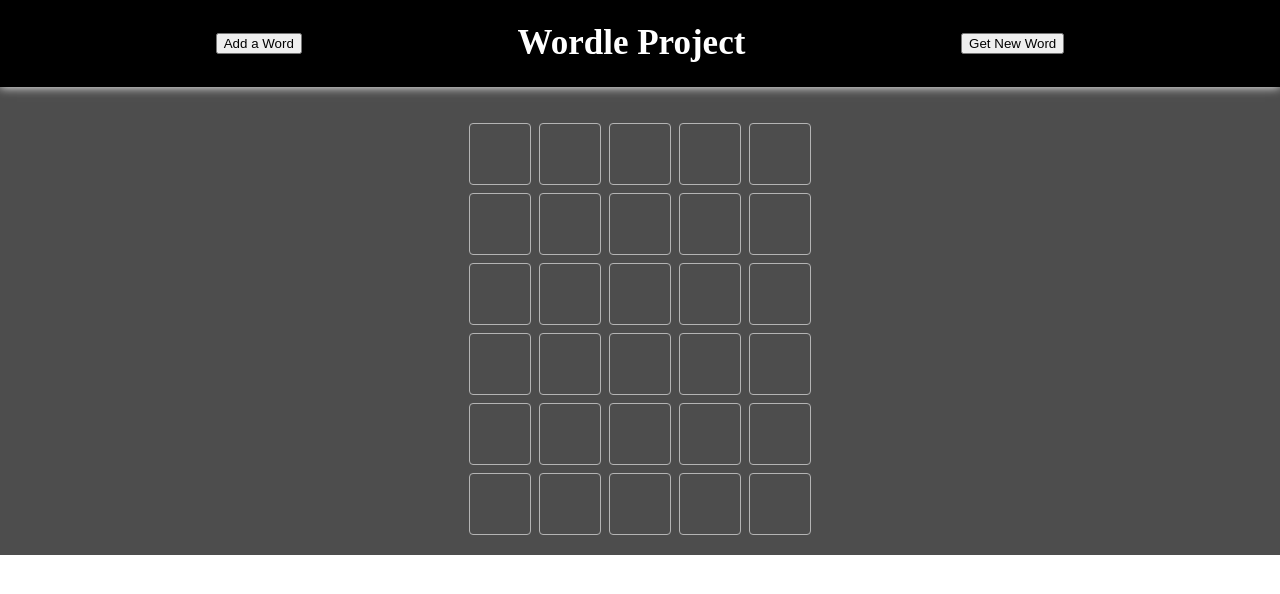
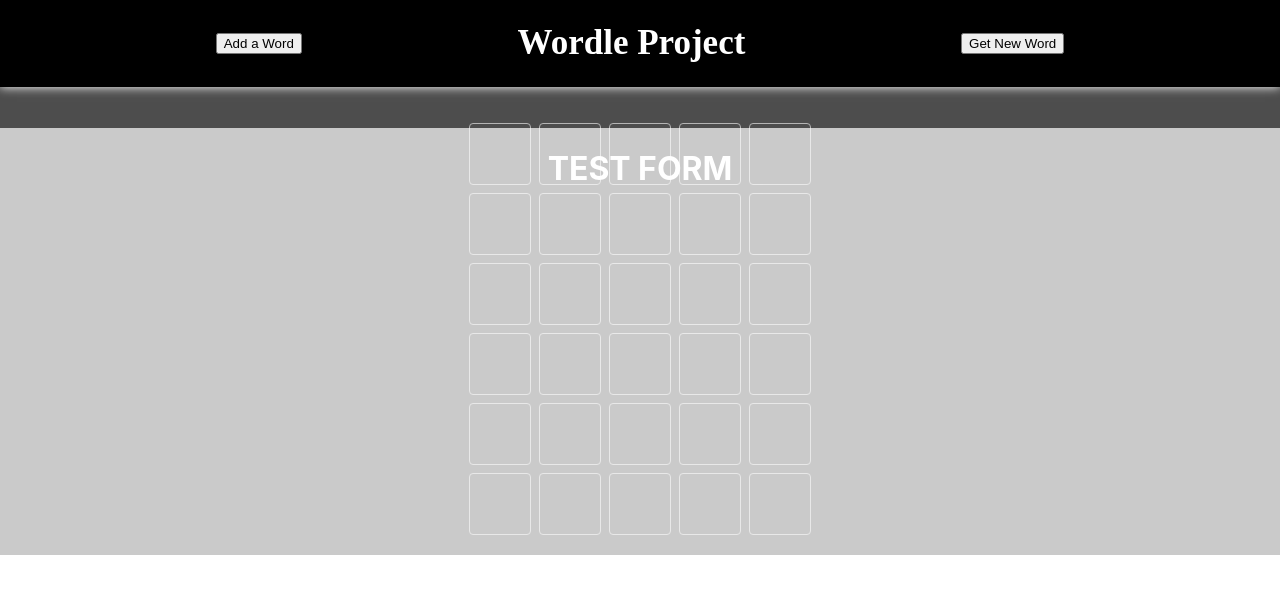
Before and after one commit to Serrin-Sage/Pahse-2-Project, a React (Vite) app: page / in a window 1280 px wide. Both pictures are taken after a click on the button "Add a Word". Shown: the top 594 px of the page. Built offline with nearby package versions, Linux system fonts and the light colour scheme; data requests are answered from the project's data file.

Commit message:
added Modal with some styling and conditional rendering, added Form.jsx no styling or functionality

```diff
--- /dev/null
+++ b/src/assets/form-style.css
@@ -0,0 +1,9 @@
+.form-container {
+    background: rgba(255, 255, 255, 0.7);
+        position: fixed;
+        width: 100%;
+        height: 100%;
+        top: 8rem;
+        left: 0;
+        animation: fadein 0.35s ease-in forwards;
+}
--- /dev/null
+++ b/src/assets/modal-style.css
@@ -0,0 +1,72 @@
+.modal {
+    background: rgba(255, 255, 255, 0.7);
+    position: fixed;
+    width: 100%;
+    height: 100%;
+    top: 8rem;
+    left: 0;
+    animation: fadein 0.35s ease-in forwards;
+}
+/*
+.modal div {
+    max-width: 480px;
+    background: #fff;
+    padding: 40px;
+    border-radius: 10px;
+    margin: 10% auto;
+    box-shadow: 2px 2px 10px rgba(0, 0, 0, 0.3);
+}
+
+.modal .solution {
+    color: #ff004c;
+    font-weight: bold;
+    font-size: 0.8rem;
+    text-transform: uppercase;
+    letter-spacing: 1px;
+}
+
+@keyframes fadein {
+    0% {
+        opacity: 0.0;
+    }
+
+    10% {
+        opacity: 0.1;
+    }
+
+    20% {
+        opacity: 0.2;
+    }
+
+    30% {
+        opacity: 0.3;
+    }
+
+    40% {
+        opacity: 0.4;
+    }
+
+    50% {
+        opacity: 0.5;
+    }
+
+    60% {
+        opacity: 0.6;
+    }
+
+    70% {
+        opacity: 0.7;
+    }
+
+    80% {
+        opacity: 0.8;
+    }
+
+    90% {
+        opacity: 0.9;
+    }
+
+    100% {
+        opacity: 1;
+    }
+} */
--- /dev/null
+++ b/src/components/Form.jsx
@@ -0,0 +1,10 @@
+const Form = () => {
+
+    return (
+        <div className="form-container">
+            <h1>TEST FORM</h1>
+        </div>
+    )
+}
+
+export default Form
--- a/src/components/Header.jsx
+++ b/src/components/Header.jsx
@@ -1,11 +1,14 @@
+import { useState } from 'react'
+import Form from './Form'
 const Header = () => {
+    const [showForm, setShowForm] = useState(false)
     const refreshPage = () => {
         window.location.reload(false);
         }
     return (
         <div className="header">
             <div className='left-container'>
-                <button>Add a Word</button>
+                <button onClick={() => {setShowForm(!showForm)}}>Add a Word</button>
             </div>
             <div className='middle-container'>
                 <h1 className="title">Wordle Project</h1>
@@ -13,6 +16,8 @@ const Header = () => {
             <div className="right-container">
                 <button onClick={refreshPage} className="reset-button">Get New Word</button>
             </div>
+
+            {showForm && <Form />}
         </div>
     )
 }
--- /dev/null
+++ b/src/components/Modal.jsx
@@ -0,0 +1,28 @@
+const Modal = ({ isCorrect, turn, solution }) => {
+    const refreshPage = () => {
+        window.location.reload(false);
+    }
+
+    return (
+        <div className="modal">
+            { isCorrect ? (
+                <div>
+                    <h1>You Win!</h1>
+                    <p className="solution">{solution}</p>
+                    <p>You found the solution in {turn} guesses</p>
+                    <button onClick={() => refreshPage()} className="reset-button">Play Again?</button>
+                </div>
+            ) : (
+                <div>
+                    <h1>You Lost!</h1>
+                    <p>The solution was <p className='solution'>{solution}</p></p>
+                    <button onClick={() => refreshPage()} className='reset-button'>Try Again</button>
+                </div>
+            )
+
+            }
+        </div>
+    )
+}
+
+export default Modal
--- a/src/components/UseApp.jsx
+++ b/src/components/UseApp.jsx
@@ -97,6 +97,7 @@ const UseApp = (solution, wordlist) => {
         // handle submit from user, only add guess if turn is less than 5
         // do not allow duplicate words
         // check word is 5 characters long
+        // check word is in word list
         const wordleAlert = (message) => toast.error(message)
         if ( key === 'Enter') {
             if (turn > 5) {
--- a/src/components/Wordle.jsx
+++ b/src/components/Wordle.jsx
@@ -1,6 +1,7 @@
 import { useEffect, useState } from "react";
 import UseApp from "./UseApp";
 import WordGrid from "./WordGrid";
+import Modal from "./Modal";
 import Keypad from "./Keypad";
 
 const Wordle = ({ solution, wordlist }) => {
--- a/src/main.jsx
+++ b/src/main.jsx
@@ -4,6 +4,8 @@ import App from './App'
 import './assets/index.css'
 import './assets/grid-row-style.css'
 import './assets/keypad-style.css'
+import './assets/modal-style.css'
+import './assets/form-style.css'
 
 ReactDOM.createRoot(document.getElementById('root')).render(
   // <React.StrictMode>
```
